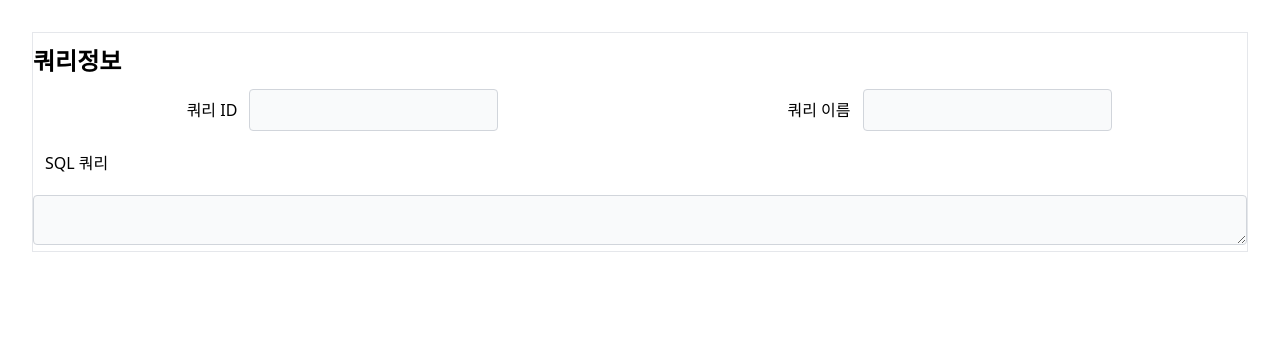
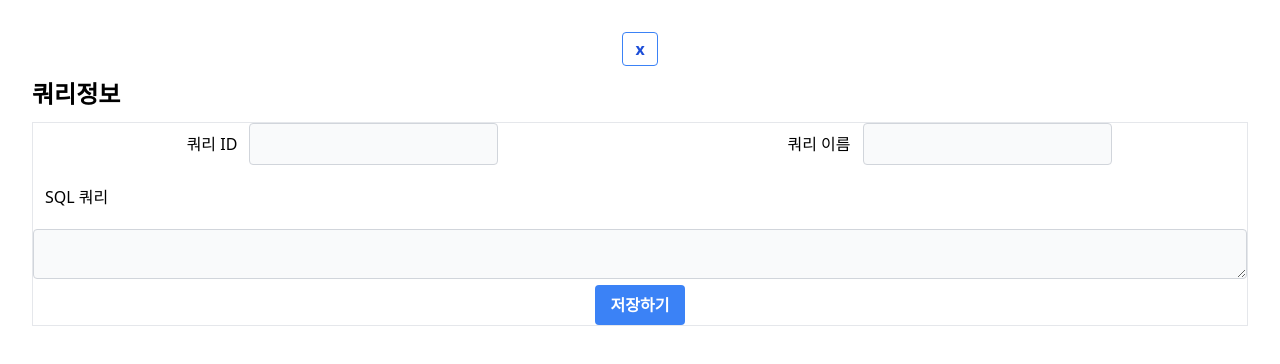
Before and after one commit to SunDeny24/query-sync, a React (Vite) app: page /add in a window 1280 px wide. Shown: the top 364 px of the page. Built offline with nearby package versions, Linux system fonts and the light colour scheme.

Commit message:
25.09.04 AddQuery 폼 화면 추가, 데이터는 흐름을 위해 App에서 제어하는걸로 수정

```diff
--- a/package.json
+++ b/package.json
@@ -25,6 +25,8 @@
     "eslint-plugin-react-refresh": "^0.4.20",
     "globals": "^16.3.0",
     "postcss": "^8.5.6",
+    "prettier": "^3.6.2",
+    "prettier-plugin-tailwindcss": "^0.6.14",
     "tailwindcss": "^3.4.17",
     "vite": "^7.1.2"
   }
--- a/src/App.jsx
+++ b/src/App.jsx
@@ -1,22 +1,28 @@
-import { useState } from 'react';
-import {Routes,Route} from "react-router-dom";
-import './App.css';
+import { useState } from "react";
+import { Routes, Route } from "react-router-dom";
+import "./App.css";
 import Dashboard from "./pages/Dashboard.jsx";
-import { fakeQueryData } from './data/mockData.js';
-import AddQuery from './pages/AddQuery.jsx';
+import { fakeQueryData } from "./data/mockData.js";
+import AddQuery from "./pages/AddQuery.jsx";
 
 function App() {
   //쿼리리스트 데이터 상태관리
   const [queryList, setQueryList] = useState(fakeQueryData);
 
+  //AddQuery에서 리스트 추가
+  const handleAddQuery = (newQueryData) => {
+    console.log("AddQuery에서 추가한 데이터:", newQueryData);
+    //★ 다시 Dashboard로 뿌려주기
+  };
+
   return (
     <div>
       <Routes>
-        <Route path="/" element={<Dashboard list = {queryList} />} />
-        <Route path="/add" element={<AddQuery />} />
+        <Route path="/" element={<Dashboard list={queryList} />} />
+        <Route path="/add" element={<AddQuery onAdd={handleAddQuery} />} />
       </Routes>
     </div>
-  )
+  );
 }
 
 export default App;
--- a/src/data/mockData.js
+++ b/src/data/mockData.js
@@ -1,27 +1,26 @@
-  // 더미 데이터 (API 연동 전사용)
-  export const fakeQueryData = [
+// 더미 데이터 (API 연동 전사용)
+export const fakeQueryData = [
   {
     id: "Q001",
     name: "판매전환 중복건검증",
+    query:
+      "SELECT sale_id, COUNT(*) FROM sales GROUP BY sale_id HAVING COUNT(*) > 1;",
     lastRun: "2025-08-27 10:36:35",
     status: true,
   },
   {
     id: "Q002",
     name: "원영수증 누락건",
+    query: "SELECT * FROM receipts WHERE original_receipt_id IS NULL;",
     lastRun: "2025-08-27 10:36:35",
     status: true,
   },
   {
     id: "Q003",
     name: "판매전환의 예약취소건",
+    query:
+      "SELECT * FROM sales WHERE status = 'CANCELLED' AND type = 'RESERVATION';", // 쿼리문 추가
     lastRun: "2025-08-27 10:36:35",
     status: false,
   },
-  {
-    id: "Q004",
-    name: "판매전환오류건",
-    lastRun: "2025-08-27 10:36:35",
-    status: true,
-  },
 ];
--- a/src/pages/AddQuery.jsx
+++ b/src/pages/AddQuery.jsx
@@ -1,25 +1,75 @@
-import React from "react";
+import React, { useState } from "react";
+import { Link } from "react-router-dom";
+import { useNavigate } from "react-router-dom";
 
-function AddQuery() {
+function AddQuery({ onAdd }) {
+  const [queryId, setQueryId] = useState("");
+  const [queryName, setQueryName] = useState("");
+  const [sqlQuery, setSqlQuery] = useState("");
+
+  const navigate = useNavigate(); //네비게이터 추가
+
+  const handleSubmit = (e) => {
+    e.preventDefault(); //submit 이벤트 막기
+
+    //★ 입력유효성검증코드 추가하기
+
+    //newQuery : 폼 입력값 객체로 생성
+    const newQueryData = {
+      id: queryId,
+      name: queryName,
+      query: sqlQuery,
+    };
+
+    onAdd(newQueryData);
+    navigate("/"); //다시 대시보드로
+  };
+
   return (
     <div>
-            <form className="grid grid-cols-2 border">
-                <h1 className="col-span-2 text-2xl font-bold py-3 text-left">쿼리정보</h1>
+      <Link to="/">
+        <button className="rounded border border-blue-500 bg-transparent px-3 py-1 font-semibold text-blue-700 hover:border-transparent hover:bg-blue-500 hover:text-white">
+          x
+        </button>
+      </Link>
+      <h1 className="col-span-2 py-3 text-left text-2xl font-bold">쿼리정보</h1>
+      <form onSubmit={handleSubmit} className="grid grid-cols-2 border">
         <div className="">
-                    <label htmlFor="queryId" className="px-3">쿼리 ID</label>
-                    <input type="text" id="queryId" className="p-2 bg-gray-50 border border-gray-300 text-gray-900 rounded"/>
+          <label className="px-3">쿼리 ID</label>
+          <input
+            type="text"
+            value={queryId}
+            onChange={(e) => setQueryId(e.target.value)}
+            className="rounded border border-gray-300 bg-gray-50 p-2 text-gray-900"
+          />
         </div>
         <div className="">
-                    <label htmlFor="queryNm" className="px-3">쿼리 이름</label>
-                    <input type="text" id="queryNm" className="p-2 bg-gray-50 border border-gray-300 text-gray-900 rounded"/>
+          <label className="px-3">쿼리 이름</label>
+          <input
+            type="text"
+            value={queryName}
+            onChange={(e) => setQueryName(e.target.value)}
+            className="rounded border border-gray-300 bg-gray-50 p-2 text-gray-900"
+          />
         </div>
         <div className="col-span-2">
-                    <label htmlFor="sqlQuery" className="px-3 py-5 block text-left">SQL 쿼리</label>
-                    <textarea type="textarea" id="sqlQuery" className="w-full bg-gray-50 border border-gray-300 text-gray-900 rounded"/>
+          <label className="block px-3 py-5 text-left">SQL 쿼리</label>
+          <textarea
+            type="textarea"
+            value={sqlQuery}
+            onChange={(e) => setSqlQuery(e.target.value)}
+            className="w-full rounded border border-gray-300 bg-gray-50 text-gray-900"
+          />
+          <button
+            type="submit"
+            className="focus:shadow-outline rounded bg-blue-500 px-4 py-2 font-bold text-white hover:bg-blue-700 focus:outline-none"
+          >
+            저장하기
+          </button>
         </div>
       </form>
     </div>
-    )
+  );
 }
 
 export default AddQuery;
```
Also changed, not shown: 2 other files (tests, documents, lock files or other folders). Lines whose indentation alone changed are shown as unchanged.
